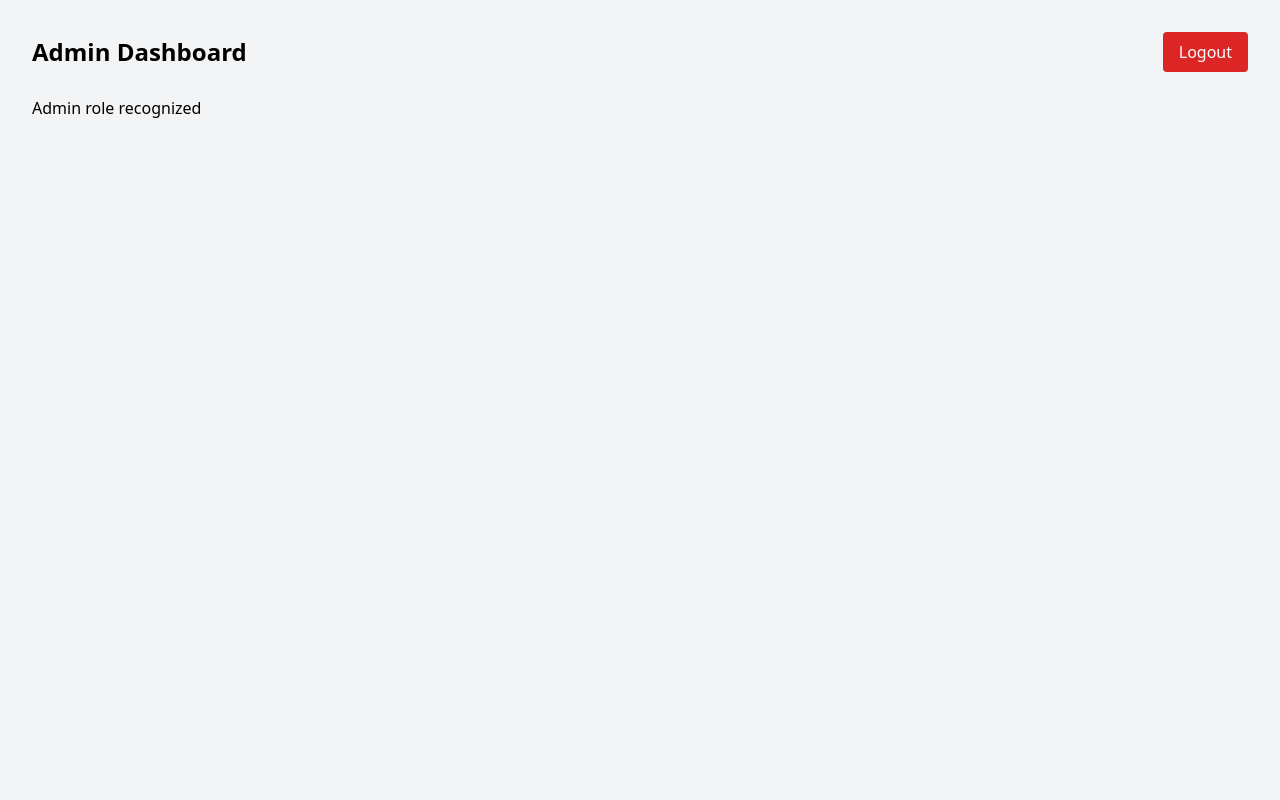
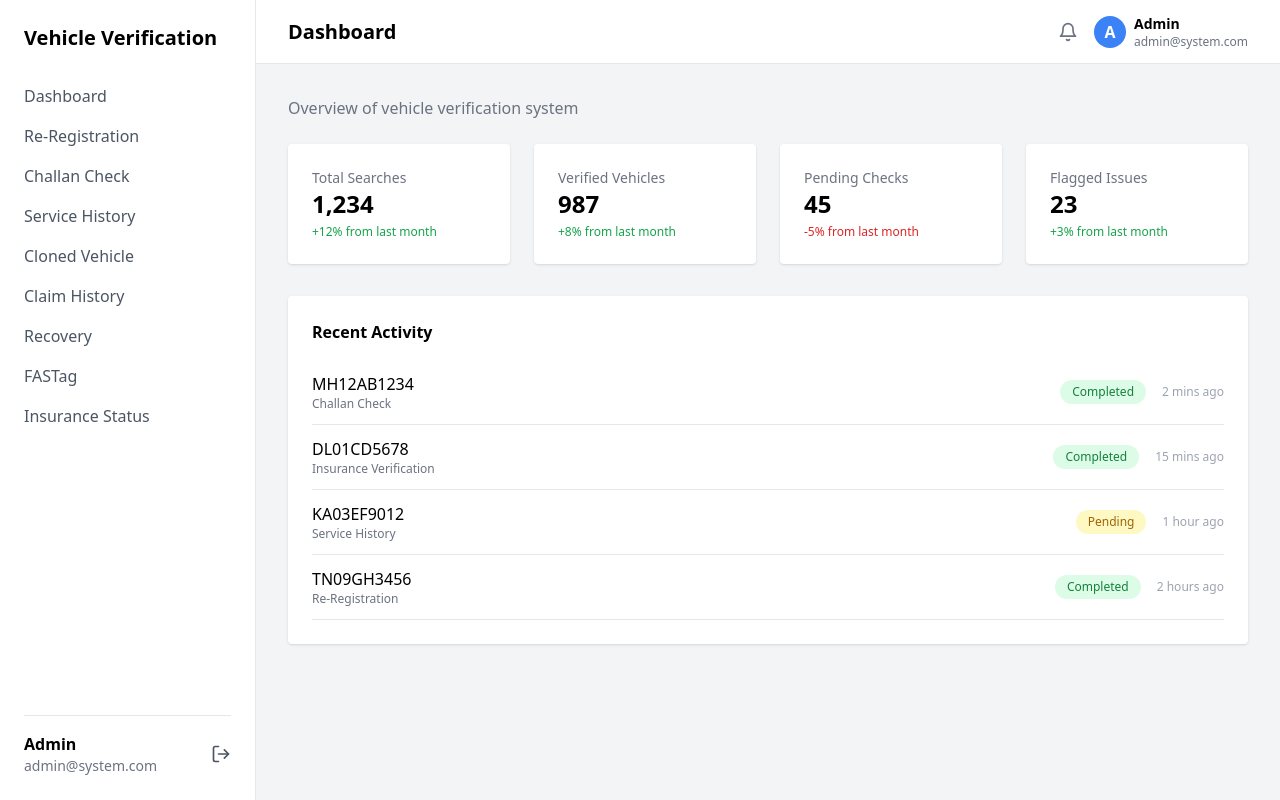
Before and after one commit to LaxmanGudimalla/satyasakshi-frontend, a React (Create React App) app: page /admin in a window 1280 px wide. Built offline with nearby package versions, Linux system fonts and the light colour scheme.

Commit message:
added screens

```diff
--- a/src/App.js
+++ b/src/App.js
@@ -16,9 +16,22 @@ import Reports from "./pages/superAdminPages/Reports";
 import SystemSettings from "./pages/superAdminPages/SystemSettings";
 
 /* OTHER ROLES */
-import AdminDashboard from "./pages/dashboards/AdminDashboard";
+import AdminDashboard from "./pages/adminPages/AdminDashboard";
 import FieldExecutiveDashboard from "./pages/dashboards/FieldExecutiveDashboard";
 import CustomerDashboard from "./pages/dashboards/CustomerDashboard";
+
+
+import AdminShell from "./pages/adminPages/AdminShell";
+import ReRegistration from "./pages/adminPages/ReRegistration";
+import ChallanCheck from "./pages/adminPages/ChallanCheck";
+import ServiceHistory from "./pages/adminPages/ServiceHistory";
+import ClonedVehicle from "./pages/adminPages/ClonedVehicle";
+import ClaimHistory from "./pages/adminPages/ClaimHistory";
+import Recovery from "./pages/adminPages/Recovery";
+import Fastag from "./pages/adminPages/Fastag";
+import InsuranceStatus from "./pages/adminPages/InsuranceStatus";
+
+
 
 function App() {
   return (
@@ -47,6 +60,24 @@ function App() {
         <Route path="/admin" element={<AdminDashboard />} />
         <Route path="/field" element={<FieldExecutiveDashboard />} />
         <Route path="/customer" element={<CustomerDashboard />} />
+
+
+      <Route path="/admin" element={<AdminShell />}>
+  <Route index element={<AdminDashboard />} />
+   <Route path="admindashboard" element={<AdminDashboard />} />
+  <Route path="re-registration" element={<ReRegistration />} />
+  <Route path="challan-check" element={<ChallanCheck />} />
+  <Route path="service-history" element={<ServiceHistory />} />
+  <Route path="cloned-vehicle" element={<ClonedVehicle />} />
+  <Route path="claim-history" element={<ClaimHistory />} />
+  <Route path="recovery" element={<Recovery />} />
+  <Route path="fastag" element={<Fastag />} />
+  <Route path="insurance-status" element={<InsuranceStatus />} />
+</Route>
+
+
+
+
       </Routes>
     </BrowserRouter>
   );
--- /dev/null
+++ b/src/pages/adminPages/AdminDashboard.jsx
@@ -0,0 +1,56 @@
+export default function AdminDashboard() {
+  return (
+    <div>
+      <p className="text-gray-500 mb-6">
+        Overview of vehicle verification system
+      </p>
+
+      {/* STATS */}
+      <div className="grid grid-cols-1 md:grid-cols-4 gap-6 mb-8">
+        {[
+          { title: "Total Searches", value: "1,234", change: "+12% from last month", color: "text-green-600" },
+          { title: "Verified Vehicles", value: "987", change: "+8% from last month", color: "text-green-600" },
+          { title: "Pending Checks", value: "45", change: "-5% from last month", color: "text-red-600" },
+          { title: "Flagged Issues", value: "23", change: "+3% from last month", color: "text-green-600" }
+        ].map((item, i) => (
+          <div key={i} className="bg-white p-6 rounded shadow">
+            <p className="text-gray-500 text-sm">{item.title}</p>
+            <h2 className="text-2xl font-bold">{item.value}</h2>
+            <p className={`text-xs mt-1 ${item.color}`}>{item.change}</p>
+          </div>
+        ))}
+      </div>
+
+      {/* RECENT ACTIVITY */}
+      <div className="bg-white rounded shadow p-6">
+        <h3 className="font-semibold mb-4">Recent Activity</h3>
+
+        {[
+          { id: "MH12AB1234", type: "Challan Check", status: "Completed", time: "2 mins ago" },
+          { id: "DL01CD5678", type: "Insurance Verification", status: "Completed", time: "15 mins ago" },
+          { id: "KA03EF9012", type: "Service History", status: "Pending", time: "1 hour ago" },
+          { id: "TN09GH3456", type: "Re-Registration", status: "Completed", time: "2 hours ago" }
+        ].map((item, i) => (
+          <div key={i} className="flex justify-between items-center border-b py-3">
+            <div>
+              <p className="font-medium">{item.id}</p>
+              <p className="text-xs text-gray-500">{item.type}</p>
+            </div>
+            <div className="flex items-center gap-4">
+              <span
+                className={`px-3 py-1 text-xs rounded-full ${
+                  item.status === "Completed"
+                    ? "bg-green-100 text-green-700"
+                    : "bg-yellow-100 text-yellow-700"
+                }`}
+              >
+                {item.status}
+              </span>
+              <span className="text-xs text-gray-400">{item.time}</span>
+            </div>
+          </div>
+        ))}
+      </div>
+    </div>
+  );
+}
--- /dev/null
+++ b/src/pages/adminPages/AdminShell.jsx
@@ -0,0 +1,158 @@
+import { Outlet, useNavigate, useLocation } from "react-router-dom";
+import { FiLogOut, FiBell } from "react-icons/fi";
+
+export default function AdminShell() {
+  const navigate = useNavigate();
+  const location = useLocation();
+
+  const name = localStorage.getItem("name") || "Admin";
+  const email = localStorage.getItem("email") || "admin@system.com";
+
+  // 🔹 Page title based on route
+  const getPageTitle = () => {
+    if (location.pathname.includes("re-registration"))
+      return "Re-Registration";
+    if (location.pathname.includes("challan-check"))
+      return "Challan Check";
+    if (location.pathname.includes("service-history"))
+      return "Service History";
+    if (location.pathname.includes("cloned-vehicle"))
+      return "Cloned Vehicle";
+    if (location.pathname.includes("claim-history"))
+      return "Claim History";
+    if (location.pathname.includes("recovery"))
+      return "Recovery";
+    if (location.pathname.includes("fastag"))
+      return "FASTag";
+    if (location.pathname.includes("insurance-status"))
+      return "Insurance Status";
+
+    return "Dashboard";
+  };
+
+  return (
+    <div className="flex min-h-screen bg-gray-100">
+      {/* LEFT SIDEBAR */}
+      <aside className="w-64 bg-white border-r flex flex-col justify-between p-6">
+        <div>
+          <h2 className="text-xl font-bold mb-8">
+            Vehicle Verification
+          </h2>
+
+          <nav className="space-y-4 text-gray-600">
+            <p
+              onClick={() => navigate("/admin")}
+              className="cursor-pointer hover:text-blue-600"
+            >
+              Dashboard
+            </p>
+
+            <p
+              onClick={() => navigate("/admin/re-registration")}
+              className="cursor-pointer hover:text-blue-600"
+            >
+              Re-Registration
+            </p>
+
+            <p
+              onClick={() => navigate("/admin/challan-check")}
+              className="cursor-pointer hover:text-blue-600"
+            >
+              Challan Check
+            </p>
+
+            <p
+              onClick={() => navigate("/admin/service-history")}
+              className="cursor-pointer hover:text-blue-600"
+            >
+              Service History
+            </p>
+
+            <p
+              onClick={() => navigate("/admin/cloned-vehicle")}
+              className="cursor-pointer hover:text-blue-600"
+            >
+              Cloned Vehicle
+            </p>
+
+            <p
+              onClick={() => navigate("/admin/claim-history")}
+              className="cursor-pointer hover:text-blue-600"
+            >
+              Claim History
+            </p>
+
+            <p
+              onClick={() => navigate("/admin/recovery")}
+              className="cursor-pointer hover:text-blue-600"
+            >
+              Recovery
+            </p>
+
+            <p
+              onClick={() => navigate("/admin/fastag")}
+              className="cursor-pointer hover:text-blue-600"
+            >
+              FASTag
+            </p>
+
+            <p
+              onClick={() => navigate("/admin/insurance-status")}
+              className="cursor-pointer hover:text-blue-600"
+            >
+              Insurance Status
+            </p>
+          </nav>
+        </div>
+
+        {/* BOTTOM PROFILE + LOGOUT */}
+        <div className="border-t pt-4 flex items-center justify-between">
+          <div>
+            <p className="font-semibold">{name}</p>
+            <p className="text-sm text-gray-500 truncate w-40">
+              {email}
+            </p>
+          </div>
+
+          <button
+            onClick={() => {
+              localStorage.clear();
+              navigate("/");
+            }}
+            title="Logout"
+            className="text-gray-600 hover:text-red-600 text-xl"
+          >
+            <FiLogOut />
+          </button>
+        </div>
+      </aside>
+
+      {/* RIGHT SIDE */}
+      <div className="flex-1 flex flex-col">
+        {/* TOP HEADER */}
+        <header className="h-16 bg-white border-b px-8 flex items-center justify-between">
+          <h1 className="text-xl font-bold">{getPageTitle()}</h1>
+
+          <div className="flex items-center gap-4">
+            <FiBell className="text-xl text-gray-500 cursor-pointer" />
+
+            <div className="flex items-center gap-2 cursor-pointer">
+              <div className="w-8 h-8 rounded-full bg-blue-500 text-white flex items-center justify-center font-semibold">
+                {email[0]?.toUpperCase()}
+              </div>
+              <div className="text-sm">
+                <p className="font-semibold">{name}</p>
+                <p className="text-gray-500 text-xs">{email}</p>
+              </div>
+            </div>
+          </div>
+        </header>
+
+        {/* PAGE CONTENT */}
+        <main className="flex-1 p-8">
+          <Outlet />
+        </main>
+      </div>
+    </div>
+  );
+}
--- /dev/null
+++ b/src/pages/adminPages/ChallanCheck.jsx
@@ -0,0 +1,3 @@
+export default function ChallanCheck() {
+  return <div>Challan Check Page</div>;
+}
--- /dev/null
+++ b/src/pages/adminPages/ClaimHistory.jsx
@@ -0,0 +1,3 @@
+export default function ClaimHistory() {
+  return <div>Cliam history Page</div>;
+}
--- /dev/null
+++ b/src/pages/adminPages/ClonedVehicle.jsx
@@ -0,0 +1,3 @@
+export default function ClonedVehicle() {
+  return <div>Cloned vehicle Page</div>;
+}
--- /dev/null
+++ b/src/pages/adminPages/Fastag.jsx
@@ -0,0 +1,3 @@
+export default function Fastag() {
+  return <div>Fastag Page</div>;
+}
--- /dev/null
+++ b/src/pages/adminPages/InsuranceStatus.jsx
@@ -0,0 +1,3 @@
+export default function InsuranceStatus() {
+  return <div>insurance Page</div>;
+}
--- /dev/null
+++ b/src/pages/adminPages/ReRegistration.jsx
@@ -0,0 +1,3 @@
+export default function ReRegistration() {
+  return <div>Reregistration Page</div>;
+}
--- /dev/null
+++ b/src/pages/adminPages/Recovery.jsx
@@ -0,0 +1,3 @@
+export default function Recovery() {
+  return <div>Recovery Page</div>;
+}
--- /dev/null
+++ b/src/pages/adminPages/ServiceHistory.jsx
@@ -0,0 +1,3 @@
+export default function ServiceHistory() {
+  return <div>service historyPage</div>;
+}
--- a/src/pages/dashboards/AdminDashboard.jsx
+++ /dev/null
@@ -1,26 +0,0 @@
-import { useNavigate } from "react-router-dom";
-
-export default function AdminDashboard() {
-  const navigate = useNavigate();
-
-  const handleLogout = () => {
-    localStorage.clear();
-    navigate("/");
-  };
-
-  return (
-    <div className="min-h-screen bg-gray-100 p-8">
-      <div className="flex justify-between items-center mb-6">
-        <h1 className="text-2xl font-bold">Admin Dashboard</h1>
-        <button
-          onClick={handleLogout}
-          className="bg-red-600 text-white px-4 py-2 rounded"
-        >
-          Logout
-        </button>
-      </div>
-
-      <p>Admin role recognized</p>
-    </div>
-  );
-}
```
